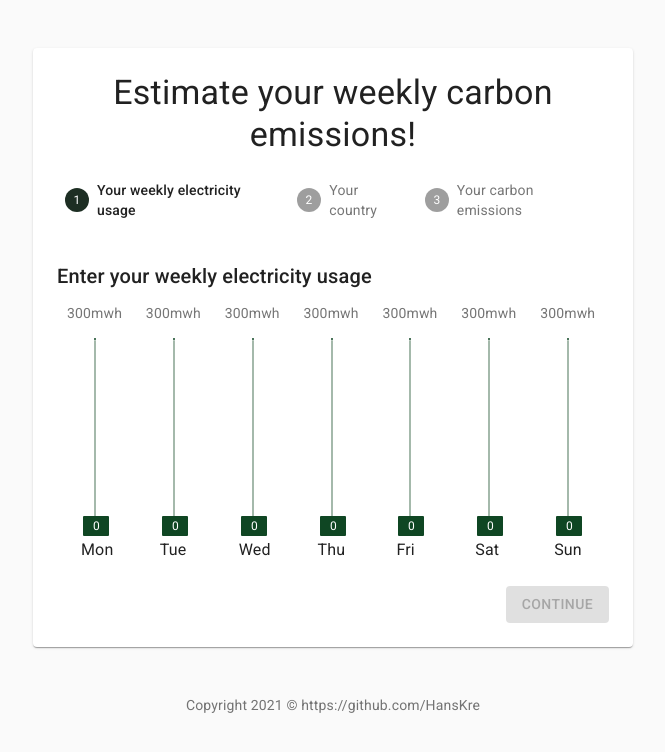
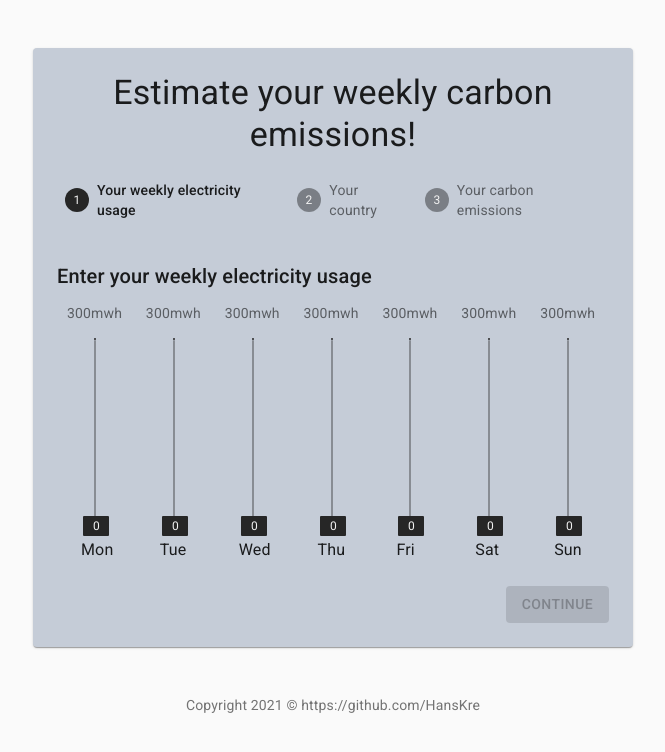
Before and after one commit to HansKre/carb-emissions-est-for-electricity, a Next.js app: page / in a window 1280 px wide. Shown: the top 752 px of the page, without its empty margins (307-972 px from the left). Built offline with nearby package versions, Linux system fonts and the light colour scheme.

Commit message:
Improve themes.

```diff
--- a/components/electricity-to-carbon/CustomBarChart.tsx
+++ b/components/electricity-to-carbon/CustomBarChart.tsx
@@ -45,7 +45,7 @@ export default function CustomBarChart(props: Props) {
                 <CartesianGrid strokeDasharray="3 3" />
                 <XAxis dataKey="weekday" tickFormatter={tickFormatterX} />
                 <YAxis width={isXs ? 25 : 60} name='emissions' unit={isXs ? ' t' : ' tons'} tickFormatter={tickFormatterY} />
-                <Bar dataKey="value" fill={theme.palette.secondary.main} />
+                <Bar dataKey="value" fill={theme.palette.primary.main} />
             </BarChart>
         </ResponsiveContainer>
     );
--- a/components/electricity-to-carbon/VerticalSlider.tsx
+++ b/components/electricity-to-carbon/VerticalSlider.tsx
@@ -59,7 +59,7 @@ export default function VerticalSlider(props: Props) {
     return (
         <Slider
             id="slider"
-            color="secondary"
+            color="primary"
             orientation="vertical"
             aria-labelledby="weekday-slider"
             getAriaValueText={valuetext}
--- a/styles/CustomTheme.tsx
+++ b/styles/CustomTheme.tsx
@@ -1,31 +1,44 @@
 import {createTheme} from '@material-ui/core/styles';
+import {PaletteColor} from '@material-ui/core/styles/createPalette';
 
-const GREENISH = '#1d2e23';
-const GREEN = '#0f4623'
-const DARK_RED = '#8b0000';
+const primary: PaletteColor = {
+    main: '#262626',
+    light: '#4e4e4e',
+    dark: '#000000',
+    contrastText: '#f2f2f2',
+};
 
-const primaryColor = GREENISH,
-    secondaryColor = GREEN,
-    errorColor = DARK_RED;
+const secondary: PaletteColor = {
+    main: '#949ba6',
+    light: '#c5ccd7',
+    dark: '#666d77',
+    contrastText: '#000000',
+};
 
-const CustomTheme = (primaryColor || errorColor) ? createTheme({
+const CustomTheme = createTheme({
     palette: {
-        ...(primaryColor && {
-            primary: {
-                main: primaryColor,
+        primary,
+        secondary,
+        contrastThreshold: 10,
+        tonalOffset: 0.8,
+    },
+    overrides: {
+        MuiPaper: {
+            root: {
+                backgroundColor: secondary.light,
+            },
+        },
+        MuiListItem: {
+            root: {
+                backgroundColor: primary.contrastText,
+            },
+            button: {
+                '&:hover': {
+                    backgroundColor: secondary.dark
+                }
             }
-        }),
-        ...(secondaryColor && {
-            secondary: {
-                main: secondaryColor,
-            }
-        }),
-        ...(errorColor && {
-            error: {
-                main: errorColor,
-            }
-        }),
-    }
-}) : createTheme();
+        }
+    },
+});
 
 export default CustomTheme;
```
